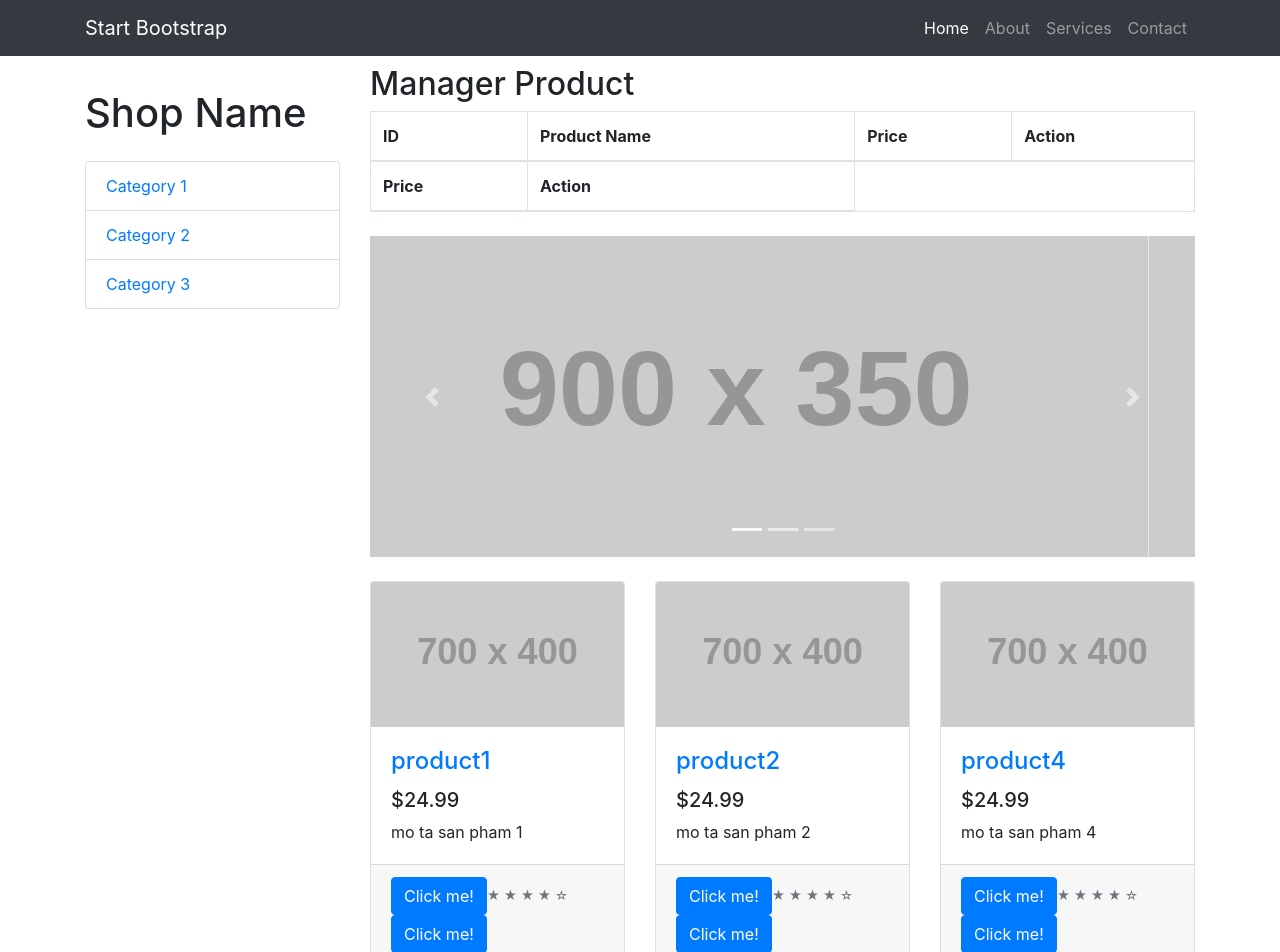
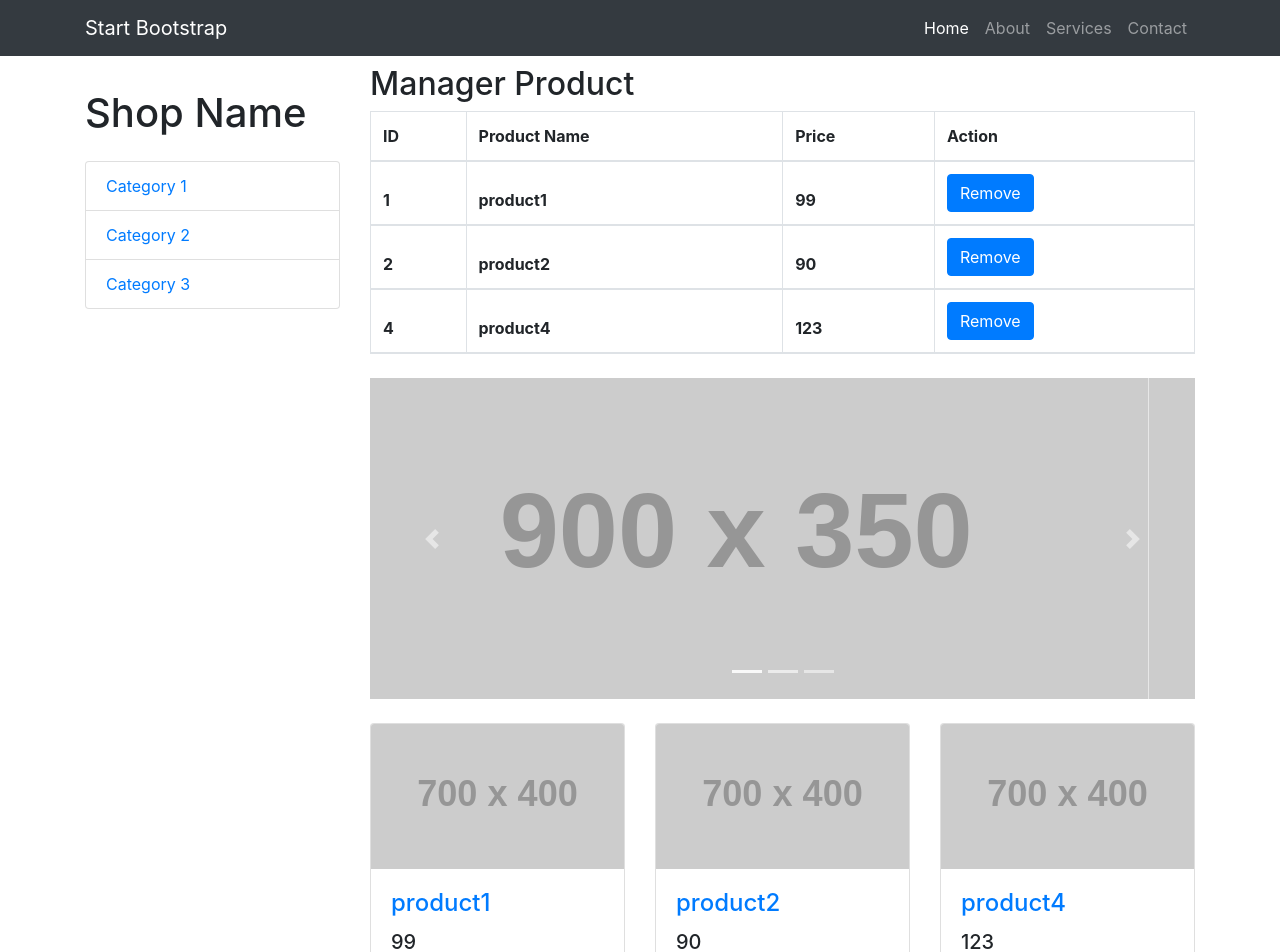
Before and after one commit to canhnguyennd/angular-canhnvph09146-bai2, an Angular app: page / in a window 1280 px wide. Shown: the top 952 px of the page. Built offline with nearby package versions, Linux system fonts and the light colour scheme.

Commit message:
5 files modified

```diff
--- a/src/app/MockData.ts
+++ b/src/app/MockData.ts
@@ -1,6 +1,6 @@
 import {Product} from './Product';
 export const data:Product[]=[
-  {id:1, name:"product1",desc:"mo ta san pham 1"},
-  {id:2, name:"product2",desc:"mo ta san pham 2"},
-  {id:4, name:"product4",desc:"mo ta san pham 4"},
+  {id:1, name:"product1",desc:"mo ta san pham 1",price:99},
+  {id:2, name:"product2",desc:"mo ta san pham 2",price:90},
+  {id:4, name:"product4",desc:"mo ta san pham 4",price:123},
 ]
--- a/src/app/Product.ts
+++ b/src/app/Product.ts
@@ -2,4 +2,5 @@ export class Product{
   id: number;
   name: string;
   desc: string;
+  price: number;
 }
--- a/src/app/product-list/product-list.component.html
+++ b/src/app/product-list/product-list.component.html
@@ -9,14 +9,14 @@
 					<h4 class="card-title">
 						<a href="#">{{product.name}}</a>
 					</h4>
-					<h5>$24.99</h5>
+					<h5>{{product.price}}</h5>
 					<p class="card-text">{{product.desc}}</p>
 
 				</div>
 				<div class="card-footer">
           <button class="btn btn-primary" (click)="showDetail(product)">Click me!</button>
 					<small class="text-muted">&#9733; &#9733; &#9733; &#9733; &#9734;</small>
-          <button class="btn btn-primary" (click)="removeItem(product.id)">Click me!</button>
+          <button class="btn btn-primary" (click)="removeItem(product.id)">Remove!</button>
 				</div>
 		</div>
 	</div>
--- a/src/app/product-manager/product-manager.component.html
+++ b/src/app/product-manager/product-manager.component.html
@@ -7,11 +7,11 @@
               <th>Price</th>
               <th>Action</th>
             </tr>
-            <tr>
-              <!-- <th>{{Product.id}}</th>
-              <th>{{Product.name}}</th> -->
-              <th>Price</th>
-              <th>Action</th>
-            </tr>
+            <tr *ngFor="let product of products">
+            <th>{{product.id}}</th>
+            <th>{{product.name}}</th>
+            <th>{{product.price}}</th>
+            <th> <button class="btn btn-primary" (click)="removeItem(product.id)">Remove</button></th>
+        </tr>
           </thead>
         </table>
--- a/src/app/product-manager/product-manager.component.ts
+++ b/src/app/product-manager/product-manager.component.ts
@@ -13,11 +13,12 @@ export class ProductManagerComponent implements OnInit {
 
   ngOnInit() {
   }
-  productt = data;
-  selecteds: Product;
-  // showDetail(products){
-  //   this.selecteds = products;
-  // }
+  // productt = data;
+  products=data;
+
+  removeItem(id) {
+    return this.products = this.products.filter(p => p.id != id);
+  }
 
 
 
```
